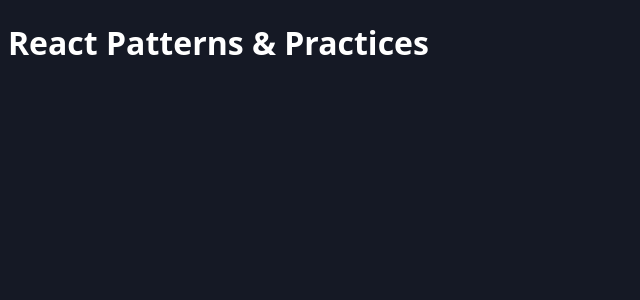
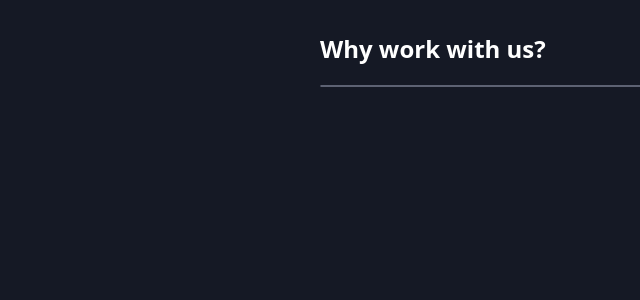
Before and after one commit to tugudush/react-patterns, a React (Vite) app: page / in a window 1280 px wide. Shown: the top 300 px of the page, without its empty margins (0-640 px from the left). Built offline with nearby package versions, Linux system fonts and the light colour scheme.

Commit message:
progress

```diff
--- a/src/App.jsx
+++ b/src/App.jsx
@@ -1,5 +1,16 @@
+import Accordion from "./components/Accordion/Accordion";
+
 function App() {
-  return <h1>React Patterns & Practices</h1>;
+  return (
+    <main>
+      <section>
+        <h2>Why work with us?</h2>
+        <Accordion className="accordion">
+
+        </Accordion>
+      </section>
+    </main>
+  )
 }
 
 export default App;
--- /dev/null
+++ b/src/components/Accordion/Accordion.jsx
@@ -0,0 +1,7 @@
+export default function Accordion({children, className}) {
+  return (
+    <ul className={className}>
+      {children}
+    </ul>
+  )
+}
```
